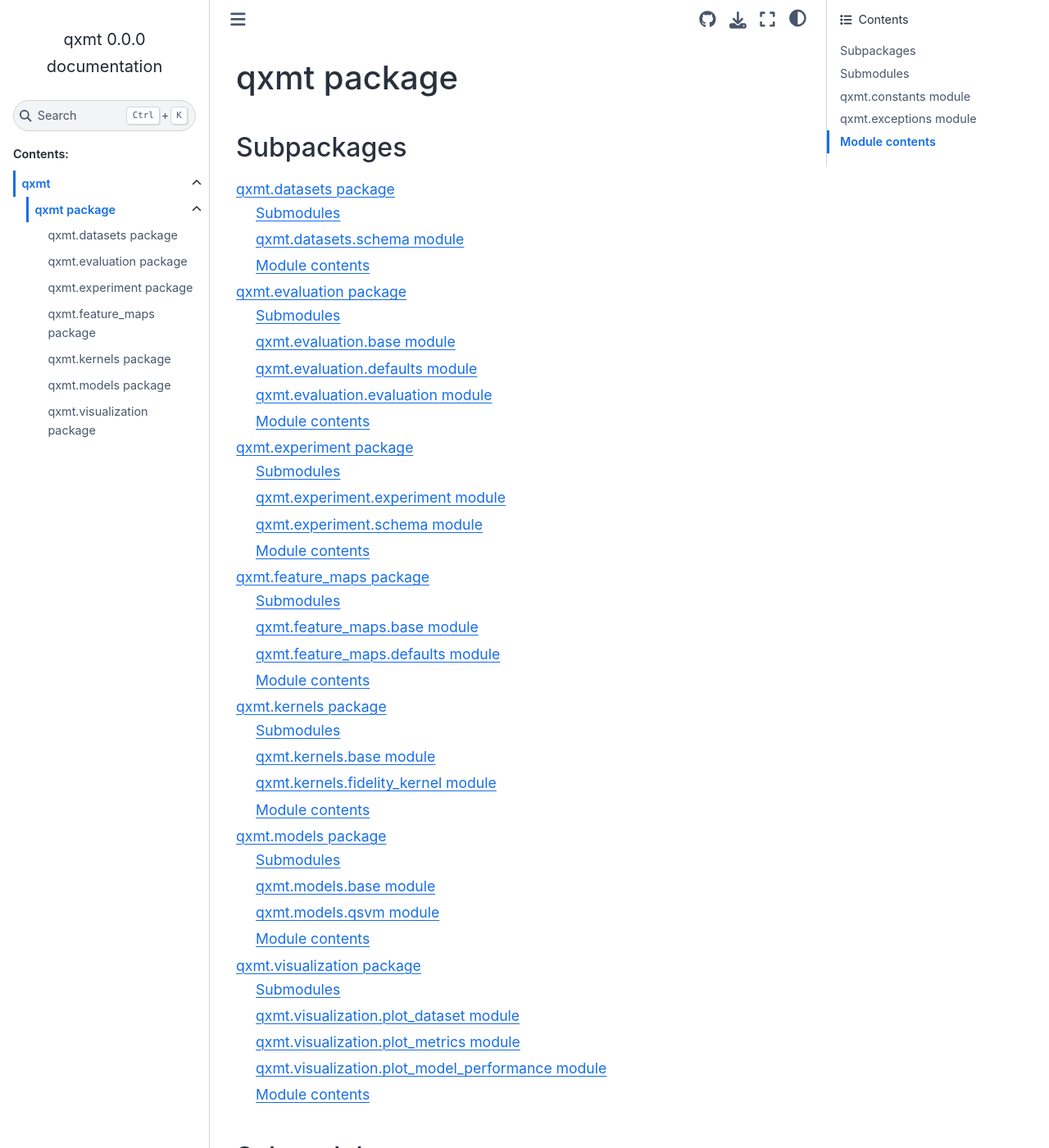
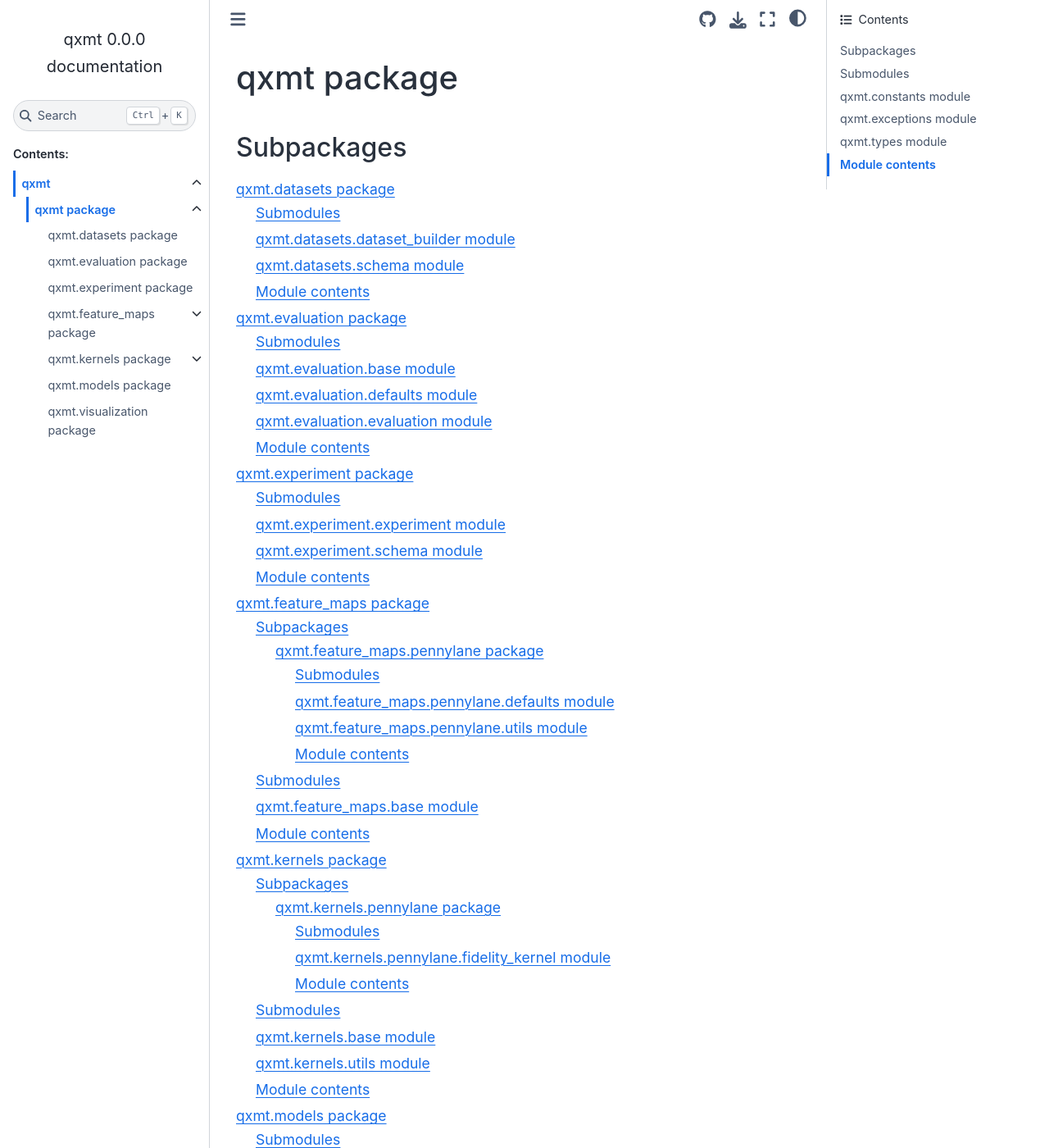
Before and after one commit to Qyusu/qxmt, a Sphinx documentation site: the page built from docs/source/qxmt.rst, in a window 1280 px wide and 1400 px high. Shown: the whole window at 82% size. Built offline with Sphinx 7.4.7 and the Sphinx Book theme 1.1.4, drawn with Linux system fonts in a browser that asks for light colours; some of the changed text lies outside the part shown.

Commit message:
(update): doc source

```diff
--- a/docs/source/qxmt.datasets.rst
+++ b/docs/source/qxmt.datasets.rst
@@ -3,6 +3,14 @@ qxmt.datasets package
 
 Submodules
 ----------
+
+qxmt.datasets.dataset\_builder module
+-------------------------------------
+
+.. automodule:: qxmt.datasets.dataset_builder
+   :members:
+   :undoc-members:
+   :show-inheritance:
 
 qxmt.datasets.schema module
 ---------------------------
--- /dev/null
+++ b/docs/source/qxmt.feature_maps.pennylane.rst
@@ -0,0 +1,29 @@
+qxmt.feature\_maps.pennylane package
+====================================
+
+Submodules
+----------
+
+qxmt.feature\_maps.pennylane.defaults module
+--------------------------------------------
+
+.. automodule:: qxmt.feature_maps.pennylane.defaults
+   :members:
+   :undoc-members:
+   :show-inheritance:
+
+qxmt.feature\_maps.pennylane.utils module
+-----------------------------------------
+
+.. automodule:: qxmt.feature_maps.pennylane.utils
+   :members:
+   :undoc-members:
+   :show-inheritance:
+
+Module contents
+---------------
+
+.. automodule:: qxmt.feature_maps.pennylane
+   :members:
+   :undoc-members:
+   :show-inheritance:
--- a/docs/source/qxmt.feature_maps.rst
+++ b/docs/source/qxmt.feature_maps.rst
@@ -1,5 +1,13 @@
 qxmt.feature\_maps package
 ==========================
+
+Subpackages
+-----------
+
+.. toctree::
+   :maxdepth: 4
+
+   qxmt.feature_maps.pennylane
 
 Submodules
 ----------
--- /dev/null
+++ b/docs/source/qxmt.kernels.pennylane.rst
@@ -0,0 +1,21 @@
+qxmt.kernels.pennylane package
+==============================
+
+Submodules
+----------
+
+qxmt.kernels.pennylane.fidelity\_kernel module
+----------------------------------------------
+
+.. automodule:: qxmt.kernels.pennylane.fidelity_kernel
+   :members:
+   :undoc-members:
+   :show-inheritance:
+
+Module contents
+---------------
+
+.. automodule:: qxmt.kernels.pennylane
+   :members:
+   :undoc-members:
+   :show-inheritance:
--- a/docs/source/qxmt.kernels.rst
+++ b/docs/source/qxmt.kernels.rst
@@ -1,5 +1,13 @@
 qxmt.kernels package
 ====================
+
+Subpackages
+-----------
+
+.. toctree::
+   :maxdepth: 4
+
+   qxmt.kernels.pennylane
 
 Submodules
 ----------
@@ -12,10 +20,10 @@ qxmt.kernels.base module
    :undoc-members:
    :show-inheritance:
 
-qxmt.kernels.fidelity\_kernel module
-------------------------------------
+qxmt.kernels.utils module
+-------------------------
 
-.. automodule:: qxmt.kernels.fidelity_kernel
+.. automodule:: qxmt.kernels.utils
    :members:
    :undoc-members:
    :show-inheritance:
--- a/docs/source/qxmt.rst
+++ b/docs/source/qxmt.rst
@@ -34,6 +34,14 @@ qxmt.exceptions module
    :undoc-members:
    :show-inheritance:
 
+qxmt.types module
+-----------------
+
+.. automodule:: qxmt.types
+   :members:
+   :undoc-members:
+   :show-inheritance:
+
 Module contents
 ---------------
 
--- a/docs/source/qxmt.visualization.rst
+++ b/docs/source/qxmt.visualization.rst
@@ -28,6 +28,14 @@ qxmt.visualization.plot\_model\_performance module
    :undoc-members:
    :show-inheritance:
 
+qxmt.visualization.utils module
+-------------------------------
+
+.. automodule:: qxmt.visualization.utils
+   :members:
+   :undoc-members:
+   :show-inheritance:
+
 Module contents
 ---------------
 
```
Also changed, not shown: other parts of docs/source/qxmt.feature_maps.rst (+0 -8 lines), 3 other files.
